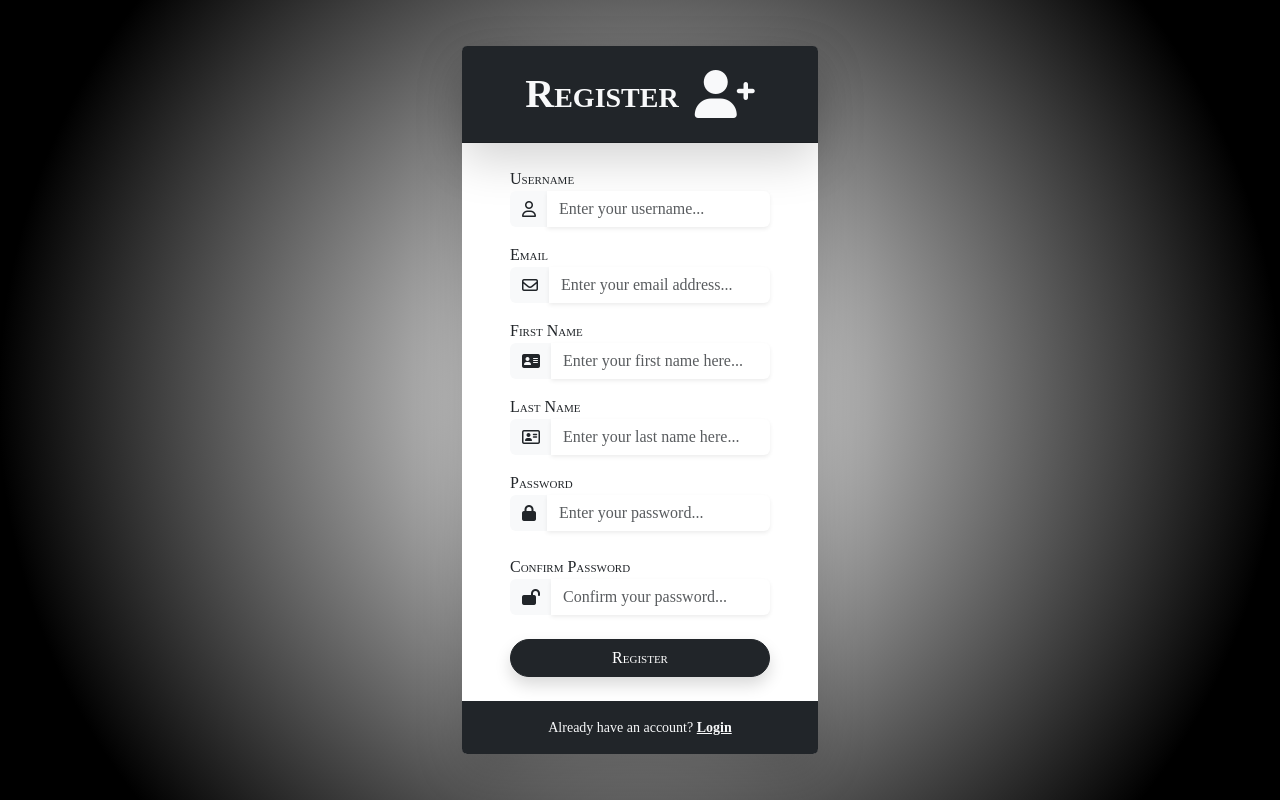
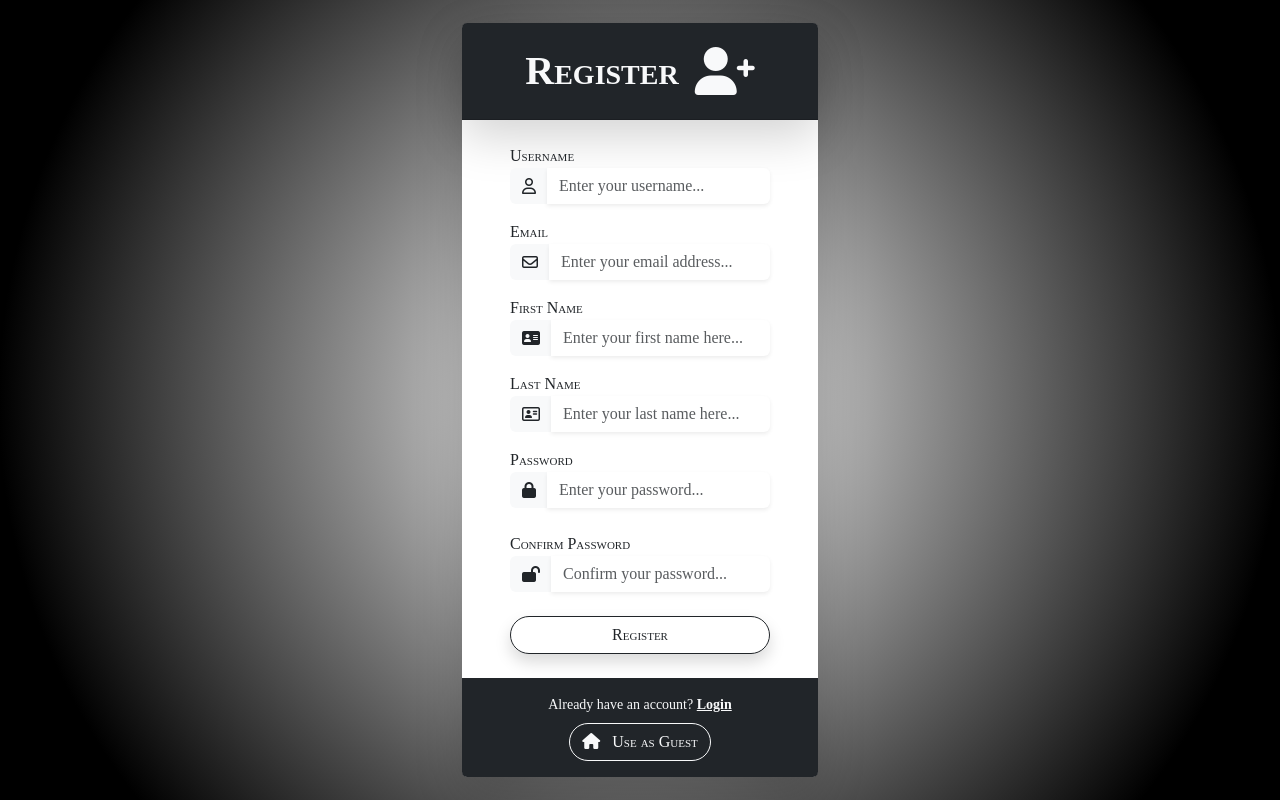
Before and after one commit to Drntth/thesis-langmodels-project-management, a Django app: page /authentication/register/ in a window 1280 px wide. Run offline with Django 5.2, Linux system fonts and the light colour scheme; some libraries are stand-ins or nearby versions.

Commit message:
Vendég szerepkör
- bejelentkezés nélkül használható főoldal
- átirányítás a login és register oldalakról

```diff
--- a/langmodels_project_management/authentication/urls.py
+++ b/langmodels_project_management/authentication/urls.py
@@ -1,5 +1,5 @@
 from django.urls import path
-from .views import CustomLoginView, CustomRegisterView, CustomLogoutView
+from .views import CustomLoginView, CustomRegisterView, CustomLogoutView, UseAsGuestView
 
 app_name = 'authentication'
 
@@ -7,4 +7,5 @@ urlpatterns = [
     path('login/', CustomLoginView.as_view(), name='login'),
     path('register/', CustomRegisterView.as_view(), name='register'),
     path('logout/', CustomLogoutView.as_view(), name='logout'),
+    path("use-as-guest/", UseAsGuestView.as_view(), name="use_as_guest"),
 ]
--- a/langmodels_project_management/authentication/views.py
+++ b/langmodels_project_management/authentication/views.py
@@ -1,6 +1,6 @@
 from django.shortcuts import render, redirect
 from django.contrib.auth.views import LoginView, LogoutView
-from django.views.generic import CreateView
+from django.views.generic import CreateView, View
 from .forms import CustomLoginForm, CustomRegisterForm
 from django.urls import reverse_lazy
 from django.contrib.auth import login
@@ -38,3 +38,8 @@ class CustomLogoutView(LogoutView):
     def dispatch(self, request, *args, **kwargs):
         messages.success(request, "You have been logged out.")
         return super().dispatch(request, *args, **kwargs)
+
+class UseAsGuestView(View):
+    def post(self, request, *args, **kwargs):
+        messages.warning(request, "You are browsing as a guest. Some features may be unavailable.")
+        return redirect(reverse_lazy("home:index"))
--- a/langmodels_project_management/templates/authentication/register.html
+++ b/langmodels_project_management/templates/authentication/register.html
@@ -126,15 +126,21 @@
             </div>
 
             <div class="d-grid">
-                <button type="submit" class="btn btn-dark shadow rounded-pill">Register</button>
+                <button type="submit" class="btn btn-outline-dark shadow rounded-pill">Register</button>
             </div>
         </div>
-        <div class="card-footer bg-dark border-0 text-center py-3 text-light">
-            <p class="small mb-0">
-                Already have an account?
-                <a href="{% url 'authentication:login' %}" class="text-light fw-bold">Login</a>
-            </p>
-        </div>
     </form>
+    <div class="card-footer bg-dark border-0 text-center py-3 text-light">
+        <p class="small mb-2">
+            Already have an account?
+            <a href="{% url 'authentication:login' %}" class="text-light fw-bold">Login</a>
+        </p>
+        <form method="post" action="{% url 'authentication:use_as_guest' %}">
+            {% csrf_token %}
+            <button type="submit" class="btn btn-outline-light rounded-pill">
+                <i class="fa-solid fa-house me-2"></i> Use as Guest
+            </button>
+        </form>
+    </div>
 </div>
 {% endblock %}
```
Also changed, not shown: langmodels_project_management/templates/authentication/login.html (+14 -7 lines).
